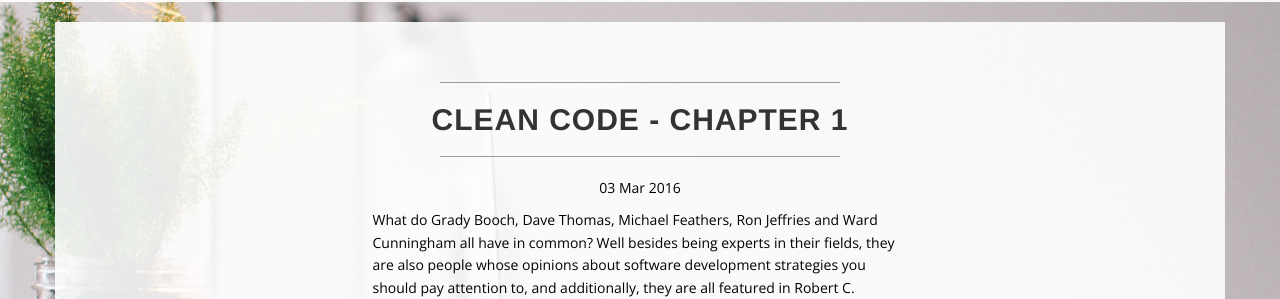
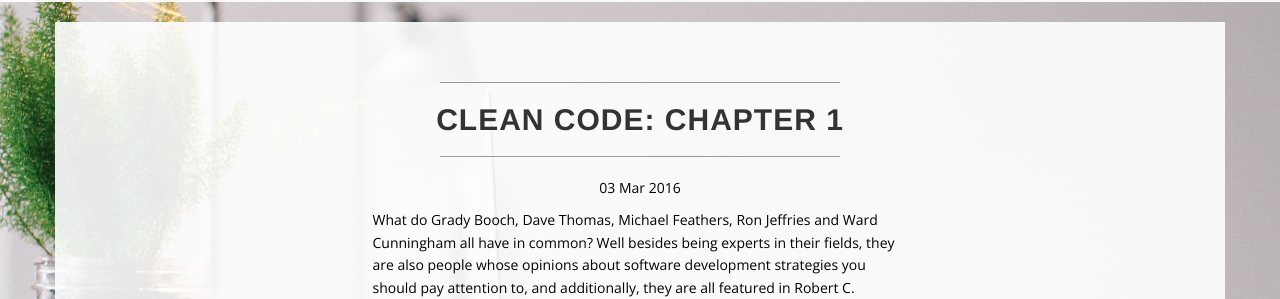
Before and after one commit to voilawalla/voilawalla.github.io, a Jekyll site: the page built from _posts/2016-03-03-clean-code-chapter-1.md, in a window 1280 px wide and 900 px high. Shown: the part 277-576 px from the top of the window. Built offline with Jekyll 4.4.1, drawn with Linux system fonts in a browser that asks for light colours; nearby versions of some CDN libraries; some web fonts are replaced; library files that are not in the unit come from our copies.

```diff
--- a/_posts/2016-03-03-clean-code-chapter-1.md
+++ b/_posts/2016-03-03-clean-code-chapter-1.md
@@ -1,6 +1,6 @@
 ---
 layout: post
-title: "Clean Code - Chapter 1"
+title: "Clean Code: Chapter 1"
 date: 2016-03-03
 ---
 
```
